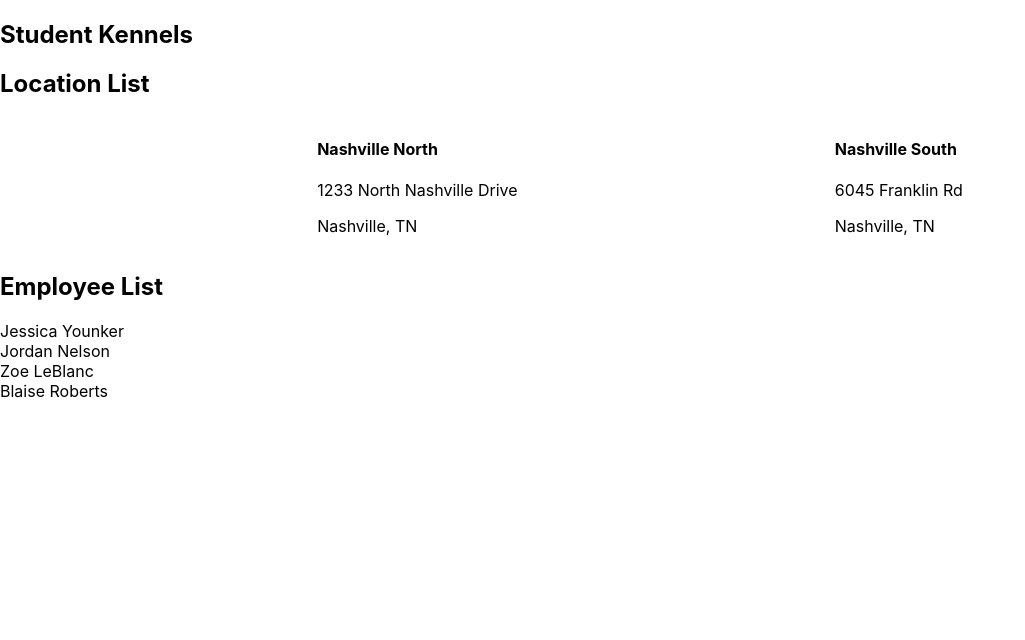
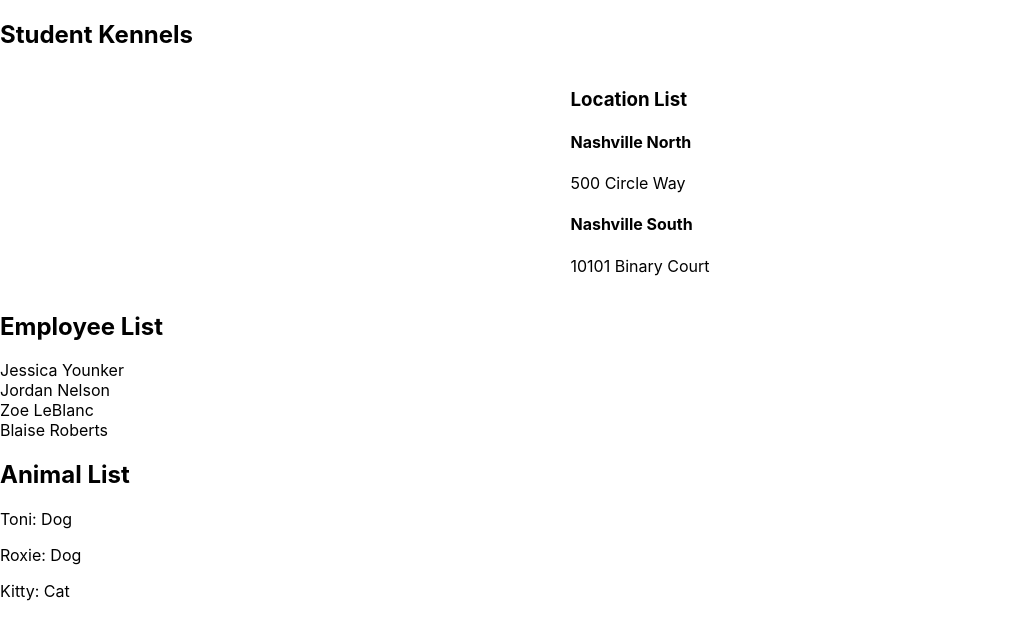
Before and after one commit to bluemorgan23/react-kennel, a React (Create React App) app: page / in a window 1280 px wide. Shown: the top 640 px of the page, without its empty margins (0-1025 px from the left). Built offline with nearby package versions, Linux system fonts and the light colour scheme.

Commit message:
Displaying locations and animals practice challenges.

```diff
--- a/src/components/Kennel.js
+++ b/src/components/Kennel.js
@@ -1,6 +1,7 @@
 import React, { Component } from "react"
 import EmployeeList from "./employee/EmployeeList"
 import LocationList from "./locations/LocationList";
+import AnimalList from "./animals/AnimalList"
 
 class Kennel extends Component {
 
@@ -23,9 +24,16 @@ class Kennel extends Component {
         { id: 2, name: "Nashville South", address: "10101 Binary Court" }
     ]
 
+    animalsFromAPI = [
+        { id: 1, name: "Toni", type: "Dog"},
+        { id: 2, name: "Roxie", type: "Dog"},
+        { id: 3, name: "Kitty", type: "Cat"}
+    ]
+
     state = {
         employees: this.employeesFromAPI,
-        locations: this.locationsFromAPI
+        locations: this.locationsFromAPI,
+        animals: this.animalsFromAPI
     }
     // (setState) Way of updating the state object. Forces anything that uses that state in a component to re-render the component. Accepts an object.
     // addEmployee = () => {
@@ -41,7 +49,7 @@ class Kennel extends Component {
                     <h1>Student Kennels</h1>
                     <LocationList locations={this.state.locations} />
                     <EmployeeList employees={this.state.employees} />
-                    {/* <button onClick={this.addEmployee}>Add Employee</button> */}
+                    <AnimalList animals={this.state.animals}/>
                 </article>
             </React.Fragment>
         )
--- /dev/null
+++ b/src/components/animals/AnimalList.js
@@ -0,0 +1,20 @@
+import React, { Component } from 'react'
+
+class AnimalList extends Component {
+    render() {
+        return (
+            <section className="animals">
+            <h2>Animal List</h2>
+            {
+                this.props.animals.map(animal =>
+                    <div key={animal.id}>
+                       <p>{animal.name}: {animal.type}</p>
+                    </div>
+                )
+            }
+            </section>
+        )
+    }
+}
+
+export default AnimalList
--- a/src/components/locations/LocationList.js
+++ b/src/components/locations/LocationList.js
@@ -4,21 +4,20 @@ import "./location.css"
 export default class LocationList extends Component {
     render(){
         return (
-            <React.Fragment>
+                <div className="locationWrapper">
+                <section className="locationCard">
                 <h1>Location List</h1>
-                <div className="locationWrapper">
-                    <section className="locationCard">
-                        <h4>Nashville North</h4>
-                        <p>1233 North Nashville Drive</p>
-                        <p>Nashville, TN</p>
-                    </section>
-                    <section className="locationCard">
-                        <h4>Nashville South</h4>
-                        <p>6045 Franklin Rd</p>
-                        <p>Nashville, TN</p>
+                        {
+                            this.props.locations.map(location =>
+                                <div key={location.id}>
+                                    <h4>{location.name}</h4>
+                                    <p>{location.address}</p>
+                                </div>
+                                )
+                        }
                     </section>
                 </div>
-            </React.Fragment>
+
         );
     }
 }
```
